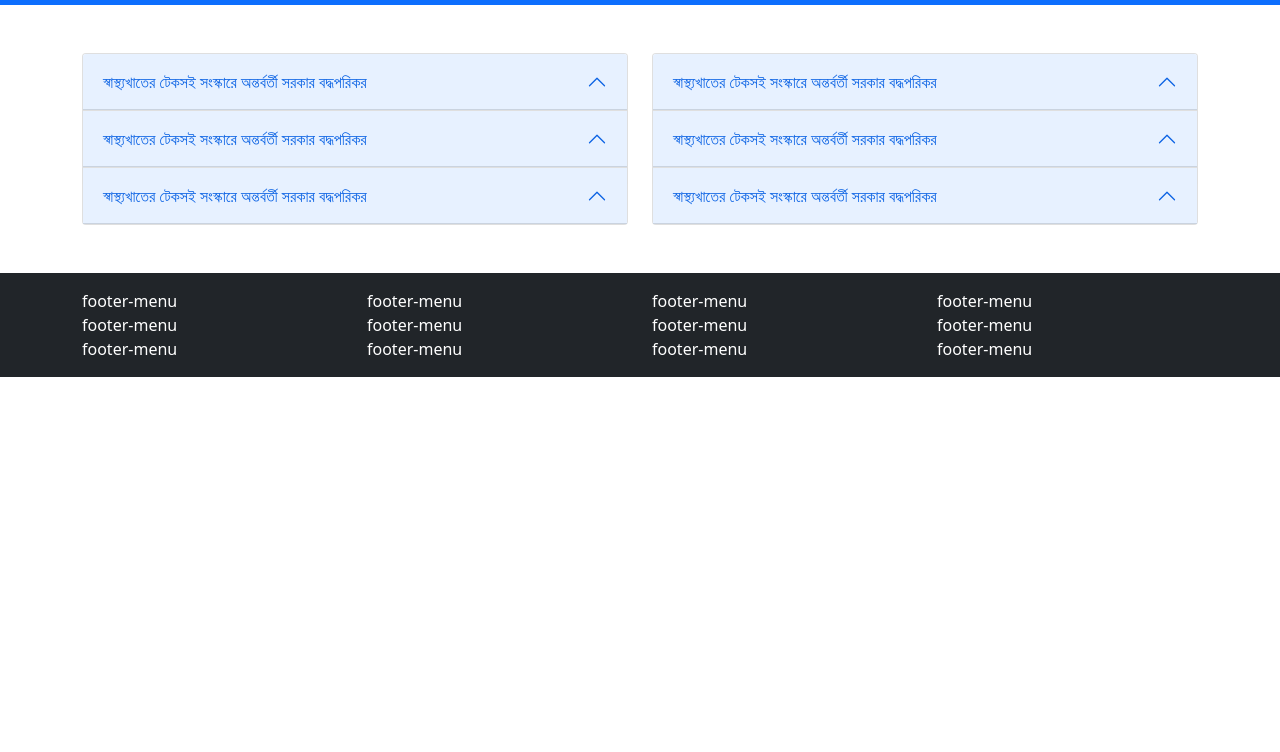
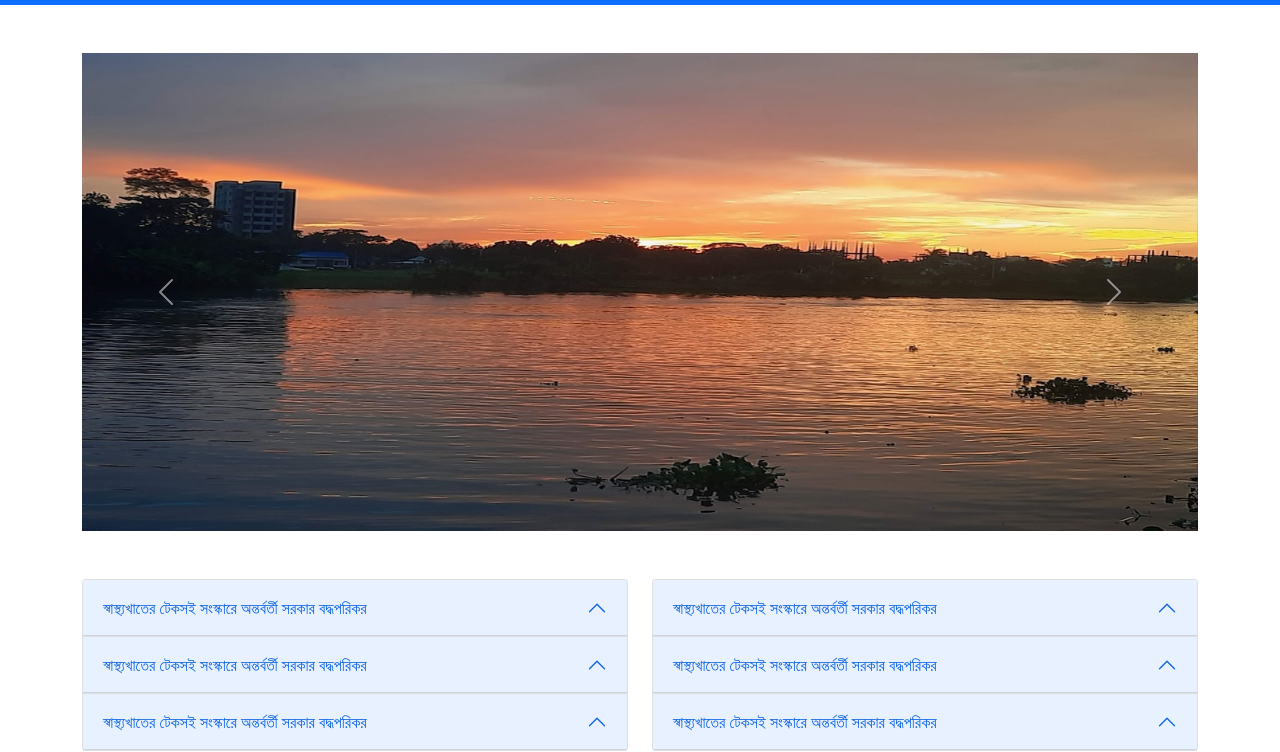
Before and after one commit to rkabir05/accordion-2nd-class, a plain HTML site: page index.html in a window 1280 px wide. Shown: the part 71-823 px from the top of the page. Before the commit the page ends 800 px from the top, so only its background shows below. Drawn offline with nearby package versions, Linux system fonts and the light colour scheme.

Commit message:
carousel update

```diff
--- a/index.html
+++ b/index.html
@@ -57,6 +57,50 @@
 
     </nav>
     <!-- header end -->
+
+    <!-- carousel start -->
+    <div class="container mt-5">
+        <div id="carouselExampleControls" class="carousel slide" data-bs-ride="carousel">
+            <div class="carousel-inner">
+                <div class="carousel-item active">
+                    <img src="images/my-pic01.jpg" class="d-block w-100" alt="Pic">
+                </div>
+                <div class="carousel-item active">
+                    <img src="images/my-pic02.jpg" class="d-block w-100" alt="Pic">
+                </div>
+                <div class="carousel-item active">
+                    <img src="images/my-pic03.jpg" class="d-block w-100" alt="Pic">
+                </div>
+                <div class="carousel-item active">
+                    <img src="images/my-pic04.jpg" class="d-block w-100" alt="Pic">
+                </div>
+                <div class="carousel-item active">
+                    <img src="images/my-pic06.jpg" class="d-block w-100" alt="Pic">
+                </div>
+                <div class="carousel-item active">
+                    <img src="images/my-pic08.jpg" class="d-block w-100" alt="Pic">
+                </div>
+                <div class="carousel-item active">
+                    <img src="images/my-pic09.jpg" class="d-block w-100" alt="Pic">
+                </div>
+                <div class="carousel-item active">
+                    <img src="images/my-pic07.jpg" class="d-block w-100" alt="Pic">
+                </div>
+                <div class="carousel-item active">
+                    <img src="images/my-pic10.jpg" class="d-block w-100" alt="Pic">
+                </div>
+            </div>
+            <button class="carousel-control-prev" type="button" data-bs-target="#carouselExampleControls"><span
+                    class="carousel-control-prev-icon" aria-hidden="true"></span><span
+                    class="visually-hidden">Previous</span></button>
+            <button class="carousel-control-next" type="button" data-bs-target="#carouselExampleControls"><span
+                    class="carousel-control-next-icon" aria-hidden="true"></span><span
+                    class="visually-hidden">Next</span></button>
+        </div>
+    </div>
+
+    <!-- carousel end -->
+
 
 
     <!-- accordion main start -->
```
Also changed, not shown: images/my-pic01.jpg (added), images/my-pic02.jpg (added), images/my-pic03.jpg (added), images/my-pic04.jpg (added), images/my-pic05.jpg (added), images/my-pic06.jpg (added), images/my-pic07.jpg (added), images/my-pic08.jpg (added), images/my-pic09.jpg (added), images/my-pic10.jpg (added).
